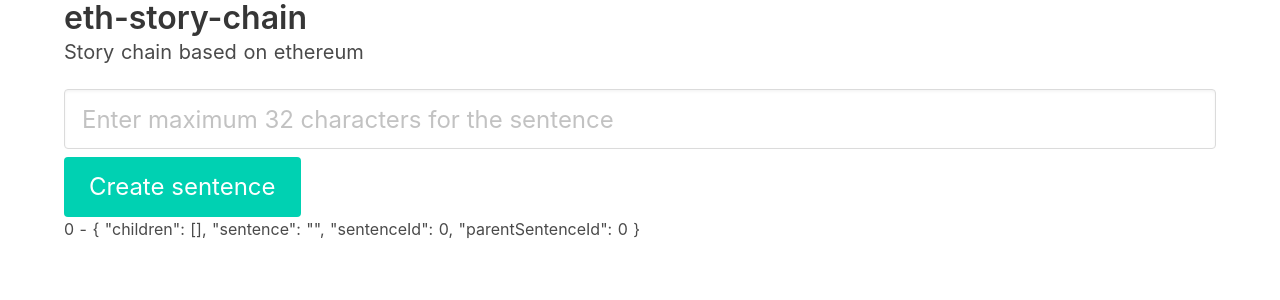
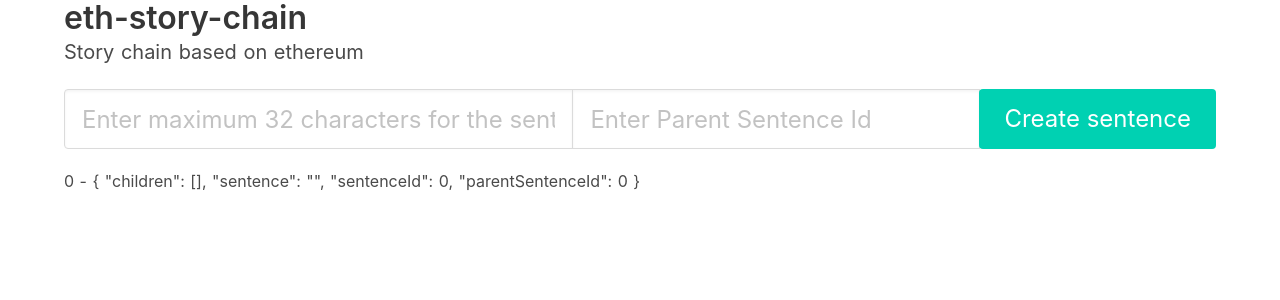
Before and after one commit to andiwinata/eth-story-chain, a Nuxt app: page / in a window 1280 px wide. Shown: the top 300 px of the page. Built offline with nearby package versions, Linux system fonts and the light colour scheme.

Commit message:
Adding parentSentenceId

```diff
--- a/components/organisms/SentenceChain.vue
+++ b/components/organisms/SentenceChain.vue
@@ -21,7 +21,7 @@
   components: {
     SentenceForm
   },
-  computed: mapState(['sentenceTree', 'inputSentence']),
+  computed: mapState(['sentenceTree', 'inputSentence', 'inputParentSentenceId']),
   methods: {
     async initSentenceChain() {
       if (typeof window.web3 === 'undefined') {
@@ -62,8 +62,8 @@
       })
     },
     async onSubmitSentence() {
-      console.log('submitting sentence', this.inputSentence.length)
-      this.inst.createSentence(window.web3.fromAscii(this.inputSentence), 0)
+      console.log('submitting sentence', this.inputParentSentenceId)
+      this.inst.createSentence(window.web3.fromAscii(this.inputSentence), this.inputParentSentenceId || 0)
     },
     ...mapMutations([ADD_SENTENCE_EVENT_RESULT])
   },
--- a/components/organisms/SentenceForm.vue
+++ b/components/organisms/SentenceForm.vue
@@ -1,6 +1,6 @@
 <template>
-  <form action="" @submit.prevent="onSubmit" >
-    <label class="label">
+  <form action="" @submit.prevent="onSubmit" class="field has-addons">
+    <label class="label control is-expanded">
       <span class="sentence-label">Sentence</span>
       <!--
         use v-model for binding the input data
@@ -13,7 +13,11 @@
         :maxCharacters="sentenceMaxCharacters"
       />
     </label>
-    <button class="button is-primary is-large" type="submit">
+    <label class="label control">
+      <span class="parent-sentence-id-label">Parent sentence id</span>
+      <input class="input is-large" type="text" v-model="inputParentSentenceId" placeholder="Enter Parent Sentence Id"/>
+    </label>
+    <button class="button is-primary is-large control" type="submit">
       Create sentence
     </button>
   </form>
@@ -21,7 +25,7 @@
 
 <script>
 import InputTextMaxChar from '~/components/atoms/InputTextMaxChar.vue'
-import { SET_INPUT_SENTENCE } from '~/store/mutation-types'
+import { SET_INPUT_PARENT_SENTENCE_ID, SET_INPUT_SENTENCE } from '~/store/mutation-types'
 
 export default {
   components: {
@@ -30,6 +34,14 @@
   computed: {
     // create v-model from vuex state
     // https://stackoverflow.com/questions/42755289/vuex-input-with-v-model-not-reactive
+    inputParentSentenceId: {
+      get() {
+        return this.$store.state.inputParentSentenceId
+      },
+      set(value) {
+        this.$store.commit(SET_INPUT_PARENT_SENTENCE_ID, { inputParentSentenceId: value })
+      }
+    },
     inputSentence: {
       get() {
         return this.$store.state.inputSentence
@@ -59,6 +71,7 @@
 <style lang="scss" scoped>
 @import 'assets/scss/mixins.scss';
 
+.parent-sentence-id-label,
 .sentence-label {
   @include visually-hidden();
 }
--- a/store/index.js
+++ b/store/index.js
@@ -1,5 +1,5 @@
 import Vue from 'vue'
-import { ADD_SENTENCE_EVENT_RESULT, SET_INPUT_SENTENCE } from './mutation-types'
+import { ADD_SENTENCE_EVENT_RESULT, SET_INPUT_PARENT_SENTENCE_ID, SET_INPUT_SENTENCE } from './mutation-types'
 
 const createSentenceTreeNode = ({ sentence, sentenceId, parentSentenceId }) => ({
   children: [],
@@ -12,7 +12,7 @@
   sentenceTree: {
     '0': createSentenceTreeNode({ sentence: '', sentenceId: 0, parentSentenceId: 0 })
   },
-  inputParentSentenceId: {},
+  inputParentSentenceId: '',
   inputSentence: '',
   viewedSentenceId: {},
 })
@@ -27,7 +27,10 @@
       parentSentenceId: parentSentenceId.toString()
     }))
   },
+  [SET_INPUT_PARENT_SENTENCE_ID](state, { inputParentSentenceId }) {
+    state.inputParentSentenceId = inputParentSentenceId
+  },
   [SET_INPUT_SENTENCE](state, { inputSentence }) {
     state.inputSentence = inputSentence
-  }
+  },
 }
--- a/store/mutation-types.js
+++ b/store/mutation-types.js
@@ -1,2 +1,3 @@
 export const ADD_SENTENCE_EVENT_RESULT = 'ADD_SENTENCE_EVENT_RESULT'
+export const SET_INPUT_PARENT_SENTENCE_ID = 'SET_INPUT_PARENT_SENTENCE_ID'
 export const SET_INPUT_SENTENCE = 'SET_INPUT_SENTENCE'
```
